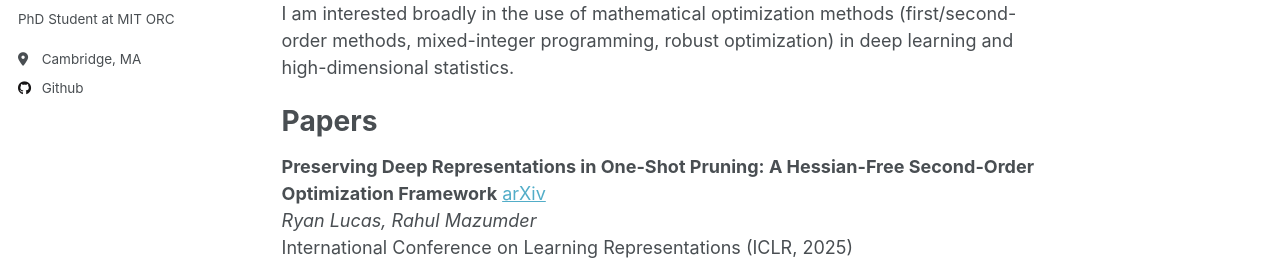
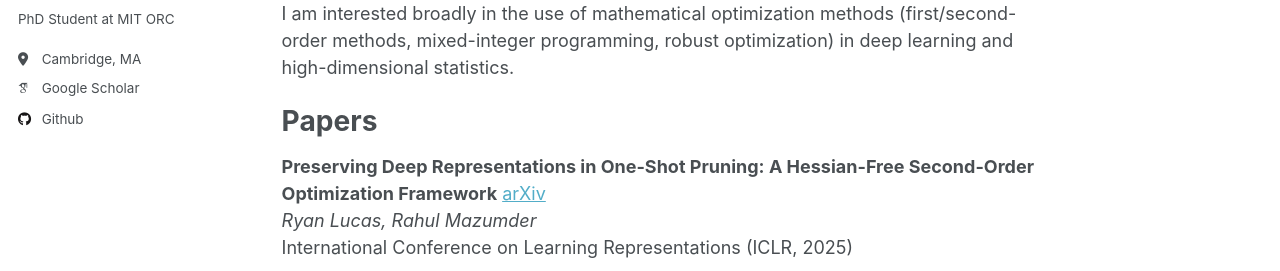
Before and after one commit to RyanLucas3/RyanLucas3.github.io, a Jekyll site: the page built from _pages/about.md, in a window 1280 px wide. Shown: the part 273-544 px from the top of the page. Built offline with Jekyll 4.4.1, drawn with Linux system fonts in a browser that asks for light colours; some web fonts are replaced.

Commit message:
Update _config.yml

```diff
--- a/_config.yml
+++ b/_config.yml
@@ -20,7 +20,7 @@ author:
   email            :
 
   # Academic websites
-  # googlescholar    : "https://scholar.google.com/citations?user=NzylXAgAAAAJ&hl=en"
+  googlescholar    : "https://scholar.google.com/citations?user=NzylXAgAAAAJ&hl=en"
 
   # Repositories and software development
   github           : "ryanlucas3"
```
